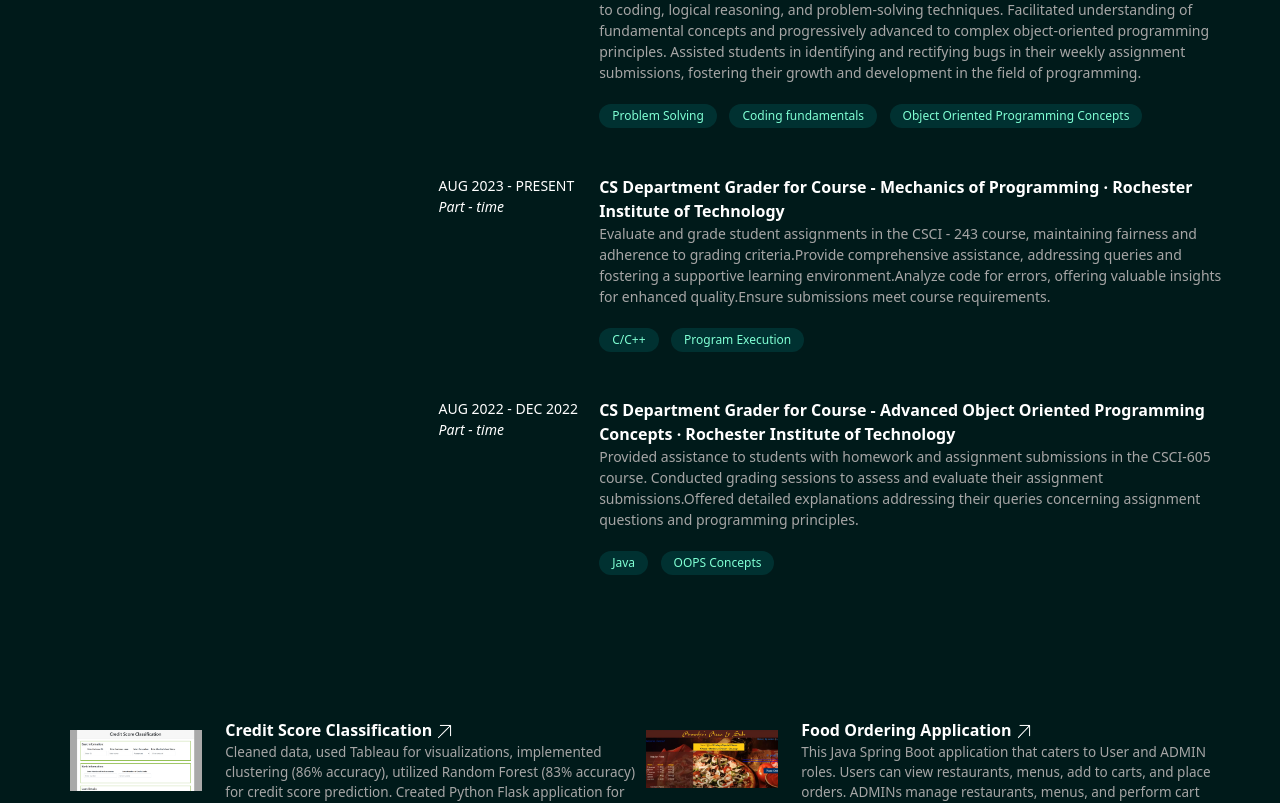
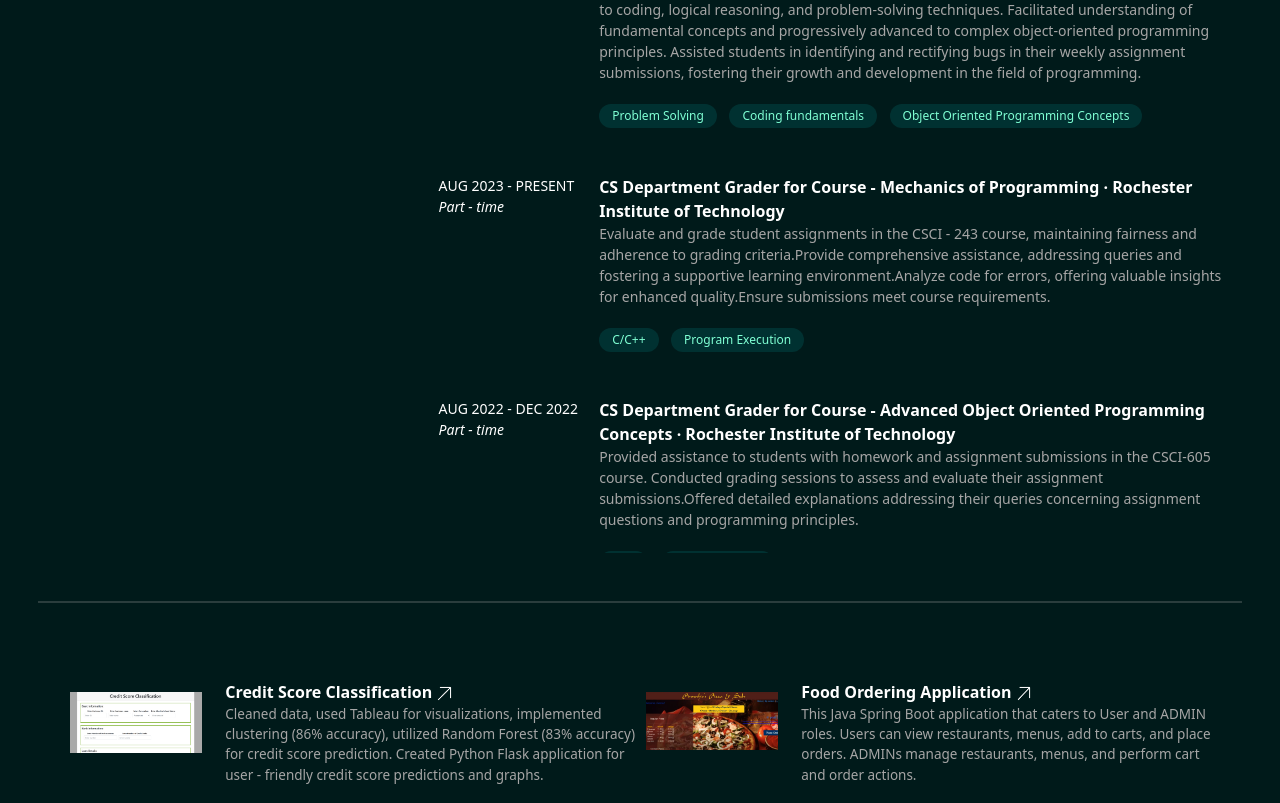
Before and after one commit to meenugigi/MyPortfolio, a React (Create React App) app: page / in a window 1280 px wide. Shown: the part 1625-2428 px from the top of the page. Built offline with nearby package versions, Linux system fonts and the light colour scheme.

Commit message:
Fixed bug with responsive view for work-exp block.

```diff
--- a/src/Components/MainContent.js
+++ b/src/Components/MainContent.js
@@ -177,7 +177,7 @@
             </div>
             <br></br><br></br>
 
-
+            <hr class="colored-hr" />
             <div class="flex-container" id="projects">
                 <a href={props.project1_githubrepo} className = 'project'>
                         <div className='project-left'>
--- a/src/index.css
+++ b/src/index.css
@@ -378,7 +378,7 @@
 .maincontentpage-container {
     width: 100%;
     display: flex;
-    height: 1630px;
+    height: 1590px;
 }
 .maincontentpage-left {
     position: relative;
@@ -392,7 +392,7 @@
     padding-right: 3%;
     background-color: #001a1a;
     overflow-y: auto;
-    max-height: 1620px;
+    max-height: 1590px;
 }
 
 /* -------------------RESPONSIVE MAIN CONTENT PAGE ------------------------------*/
@@ -400,11 +400,17 @@
 @media (max-width: 600px) {
     .maincontentpage-container {
         display: block; /* Change to block layout for smaller screens */
+        height: auto;
     }
 
     .maincontentpage-left, .maincontentpage-right {
         width: 100%; /* Full width for smaller screens */
         padding: 4%; /* Reset padding for smaller screens */
+    }
+
+    .maincontentpage-right {
+        overflow-y: auto;
+        max-height: 3220px;
     }
 
 
@@ -566,6 +572,12 @@
 
 
 /* ----------------------------- PROJECT SECTION IN MAIN CONTENT PAGE ------------------------ */
+
+.colored-hr {
+    border: 1px solid #a6a6a6; /* Change to the color you want using a color code or name */
+    margin: 0 3%;
+}
+
 .flex-container {
     position: relative;
     top: 0px;
@@ -660,6 +672,11 @@
 /* ----------------------------- RESPONSIVE PROJECT SECTION -----------------------------*/
 /* display main content page content one below the other on mobile views*/
 @media (max-width: 600px) {
+
+    .flex-container {
+        flex: 1;
+        margin-top: auto;
+    }
     a.project {
         margin-top: 13%;
         width: 90%;
```
Also changed, not shown: 10 other files (tests, documents, lock files or other folders).
